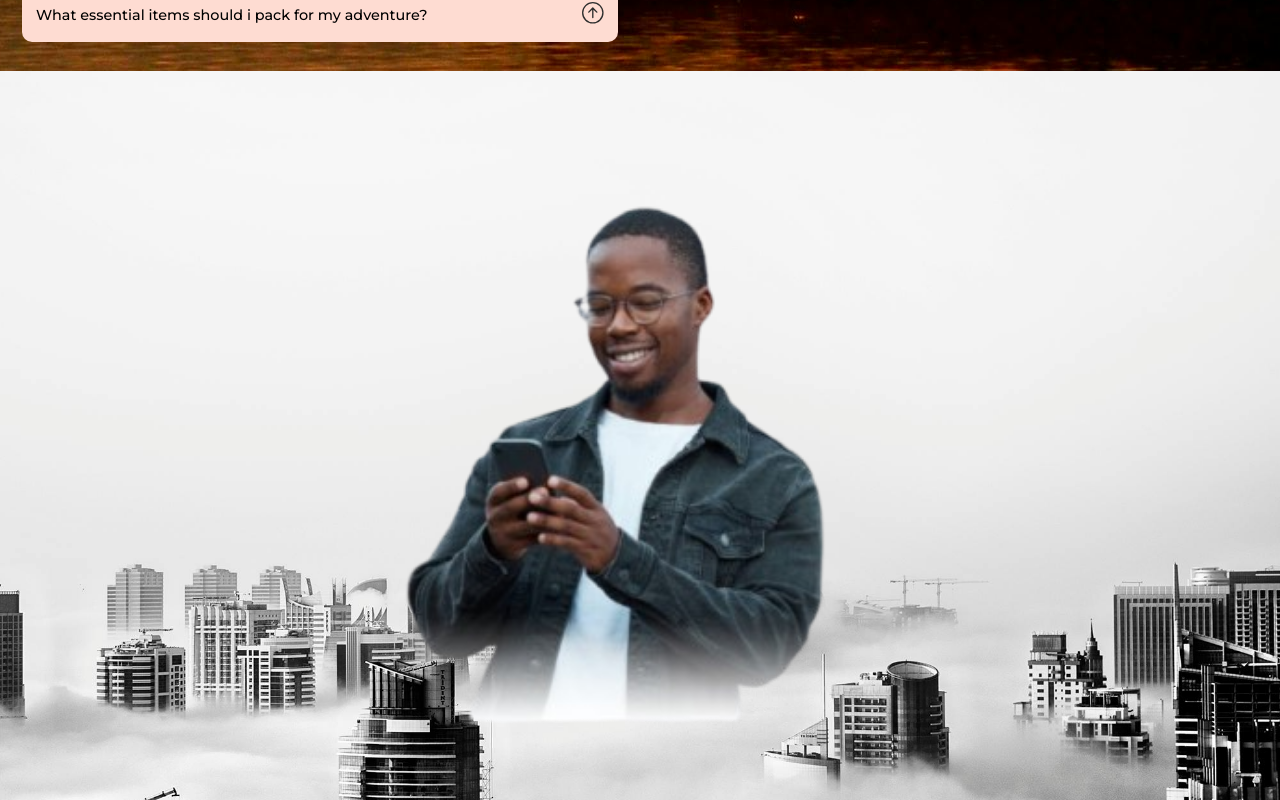
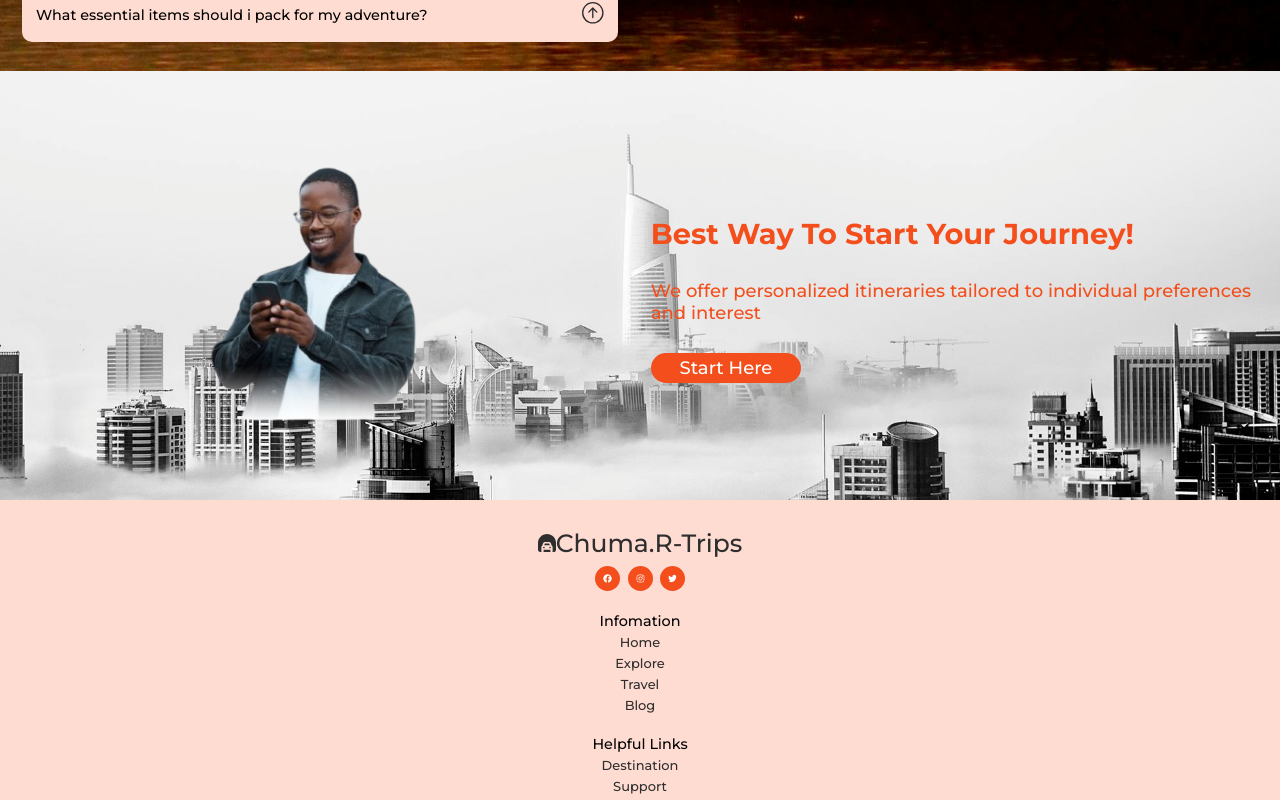
Before and after one commit to Chuma-rxt/TravelProject, a React (Vite) app: page / in a window 1280 px wide. Shown: the part 3840-4640 px from the top of the page. Built offline with nearby package versions, Linux system fonts and the light colour scheme.

Commit message:
Responsiveness of the subscription with 1024 px

```diff
--- a/src/Components/Subscribe/Subscribe.scss
+++ b/src/Components/Subscribe/Subscribe.scss
@@ -88,3 +88,44 @@
     }
 
 }
+
+@media screen and (min-width: 480px) {
+    .subscribe{
+        .secContainer{
+            grid-template-columns: repeat(2, 1fr);
+
+            img{
+                width: 100%;
+                margin: auto;
+            }
+
+            .textDiv{
+                h4{
+                    font-size: 2rem;
+                }
+
+                p{
+                    padding: 1rem 0;
+                    font-size: var(--h3FontSize);
+                }
+            }
+        }
+    }
+}
+
+@media screen and (min-width: 1024px) {
+    .subscribe{
+        .secContainer{
+            .textDiv{
+                h4{
+                    font-size: var(--h1FontSize);
+                }
+
+                p{
+                    padding: 2rem 0;
+                    font-size: var(--h2FontSize);
+                }
+            }
+        }
+    }
+}
```
